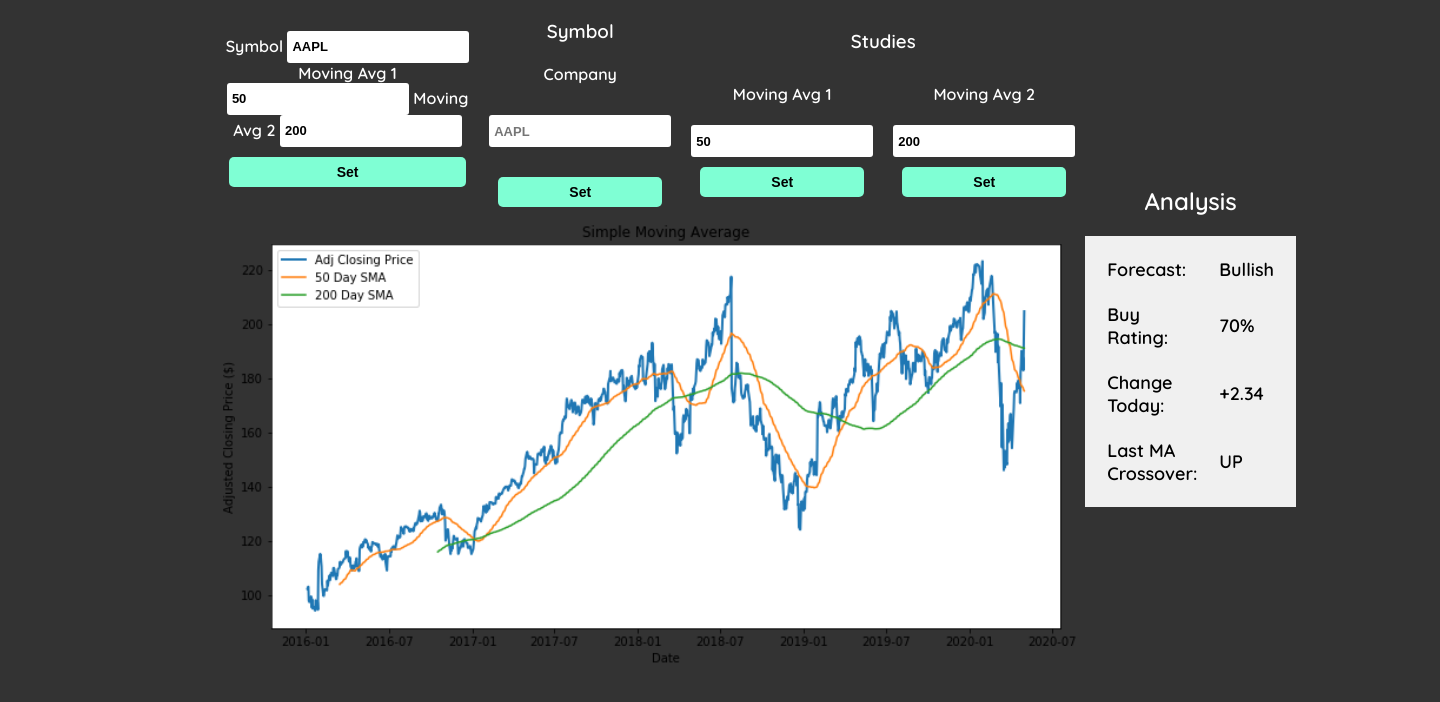
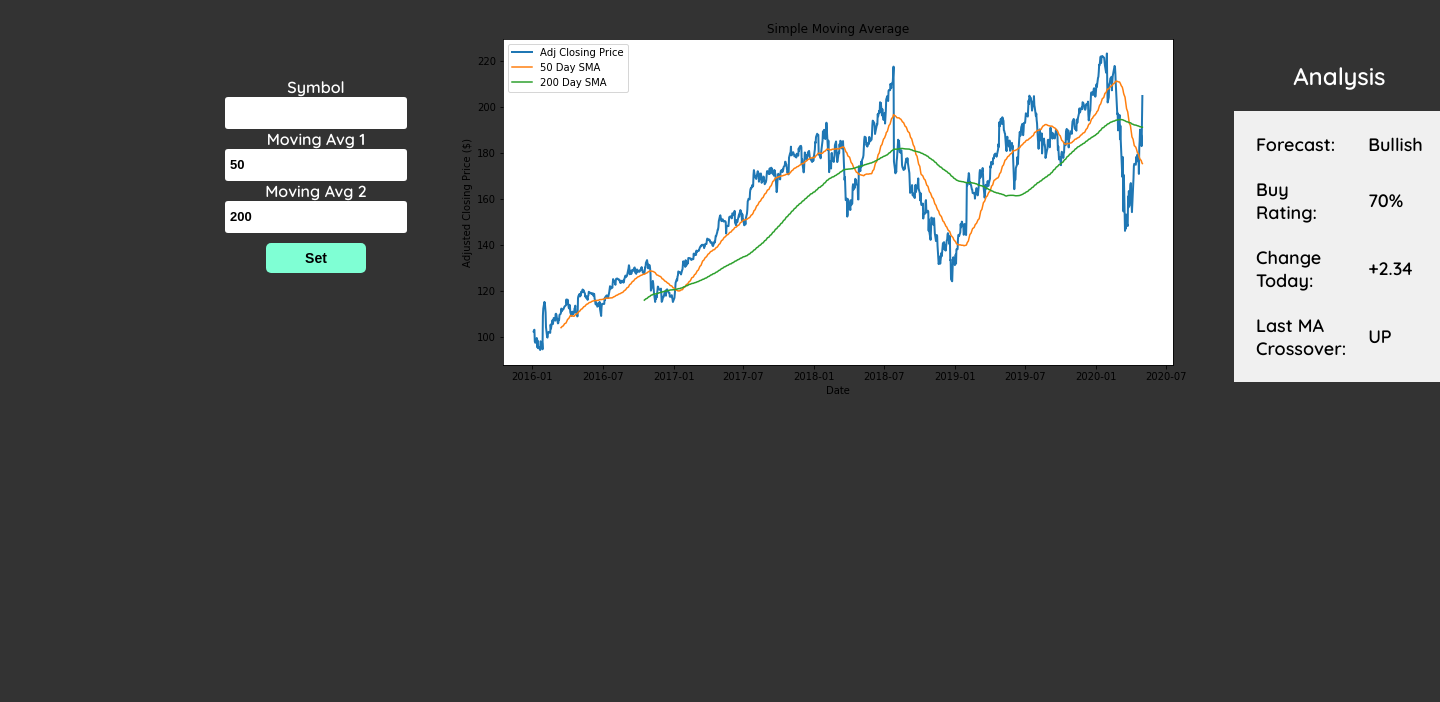
Before and after one commit to vpinnika/Machine_Learning_Financial_Analysis, a Flask app: page /submit in a window 1440 px wide. Shown: the part 71-773 px from the top of the page. Run offline with Flask 2, Linux system fonts and the light colour scheme.

Commit message:
Cleaned up UI

```diff
--- a/Young server/public/app.py
+++ b/Young server/public/app.py
@@ -15,9 +15,12 @@
         ticker = request.form['ticker']
         ma1 = request.form['ma1']
         ma2 = request.form['ma2']
+        img = './static/figure.png'
+
+        # Parameters can now be passed through for calculations
 
 
-        return render_template("submit.html",ma1=ma1,ma2=ma2,ticker=ticker)
+        return render_template("submit.html",ma1=ma1,ma2=ma2,ticker=ticker,img=img)
     else:
         return render_template("submit.html")
 
--- a/Young server/public/static/autocaps.js
+++ b/Young server/public/static/autocaps.js
@@ -1,5 +1,5 @@
 
-var inputs = document.querySelectorAll('input');
+var inputs = document.querySelectorAll('input#ticker');
 inputs.forEach((input)=>{
     input.addEventListener('input',(e)=>{
         e.target.value = e.target.value.toUpperCase();
--- a/Young server/public/static/styles/style.css
+++ b/Young server/public/static/styles/style.css
@@ -43,6 +43,7 @@
     /* margin-left: 27%; */
     /* padding: auto; */
     display: flex;
+    /* flex-direction: row; */
 }
 
 input{
@@ -55,14 +56,14 @@
 }
 
 .wrapper{
- text-align: center;
- margin: auto;
- display: flex;
+ text-align: center !important;
+ margin: auto ;
+ display: contents !important;
  flex-direction: column;
 }
 
 .button{
-    width: 90%;
+    width: 50%;
     margin-top: 10px;
     background-color: aquamarine;
     border: 0;
@@ -87,3 +88,8 @@
     padding: 10px;
     font-size: 18px;
 }
+
+.data-form{
+    width: 200px;
+    margin-top: 6%;
+}
--- a/Young server/public/templates/submit.html
+++ b/Young server/public/templates/submit.html
@@ -8,64 +8,30 @@
 
 <section id="sectOne">
     <div class="wrapper">
-    <div class="params">
 
-        <form action="/submit" method="POST">
+        <div class="data-form" >
+            <form action="/submit" method="POST" class="data-form" style="width: 200px !important;">
                 <label>Symbol</label>
-            <input class="form-control" type="text" id="ticker" value="AAPL" name="ticker">
-            <br>
+
+                <input class="form-control" type="text" id="ticker" value="{{ ticker }}" name="ticker">
+
                 <label>Moving Avg 1</label>
+
                 <input class="form-control" type="text" id="ma1" value="50" name="ma1">
+
                 <label>Moving Avg 2</label>
+
                 <input class="form-control" type="text" id="ma2" value="200" name="ma2">
                 <button type="submit" class="button">Set</button>
             </form>
-
-        <div class="ticker">
-            <h3>Symbol</h3>
-            <h4>Company</h4>
-            <div class="company">
-
-            <form name="ticker" action="." method="post">
-            <input type="text" placeholder="AAPL" name="stock">
-          </form>
-            <br><button class="button">Set</button>
         </div>
 
 
-        </div>
-
-        <div class="studySelect">
+        <figure>
 
 
-            <h3 class="studiesh3">Studies</h3>
-            <div class="studies">
-
-                <div class="ma1">
-                    <h4>Moving Avg 1</h4>
-                    <!-- <form action="/submit" method="POST"> -->
-                    <input class="form-control" type="text" id="ma1" value="50" name="ma1">
-                    <br><button type="submit" class="button">Set</button>
-                    <!-- </form> -->
-                </div>
-
-
-                <div class="ma2">
-                    <h4>Moving Avg 2</h4>
-                    <!-- <form action="/submit" method="POST"> -->
-                        <input class="form-control" type="text" id="ma2" value="200" name="ma2">
-                        <br><button type="submit" class="button">Set</button>
-                        <!-- </form> -->
-                </div>
-                <!-- <h4>Moving Avg 2</h4> -->
-            </div>
-
-        </div>
-
-    </div>
-    <!-- <figure> -->
             <img src="./static/figure.png" alt="">
-    <!-- </figure> -->
+        </figure>
 
 
 
@@ -74,10 +40,22 @@
     <div class="analysis">
         <h2>Analysis</h2>
         <table id="analysisOne">
-            <tr><td>Forecast:</td><td>Bullish</td></tr>
-            <tr><td>Buy Rating:</td><td>70%</td></tr>
-            <tr><td>Change Today:</td><td>+2.34</td></tr>
-            <tr><td>Last MA Crossover: </td><td>UP</td></tr>
+            <tr>
+                <td>Forecast:</td>
+                <td>Bullish</td>
+            </tr>
+            <tr>
+                <td>Buy Rating:</td>
+                <td>70%</td>
+            </tr>
+            <tr>
+                <td>Change Today:</td>
+                <td>+2.34</td>
+            </tr>
+            <tr>
+                <td>Last MA Crossover: </td>
+                <td>UP</td>
+            </tr>
         </table>
     </div>
 
--- a/ui/autocaps.js
+++ b/ui/autocaps.js
@@ -1,5 +1,5 @@
 
-var inputs = document.querySelectorAll('input');
+var inputs = document.querySelectorAll('input#ticker');
 inputs.forEach((input)=>{
     input.addEventListener('input',(e)=>{
         e.target.value = e.target.value.toUpperCase();
```
Lines whose indentation alone changed are shown as unchanged.
